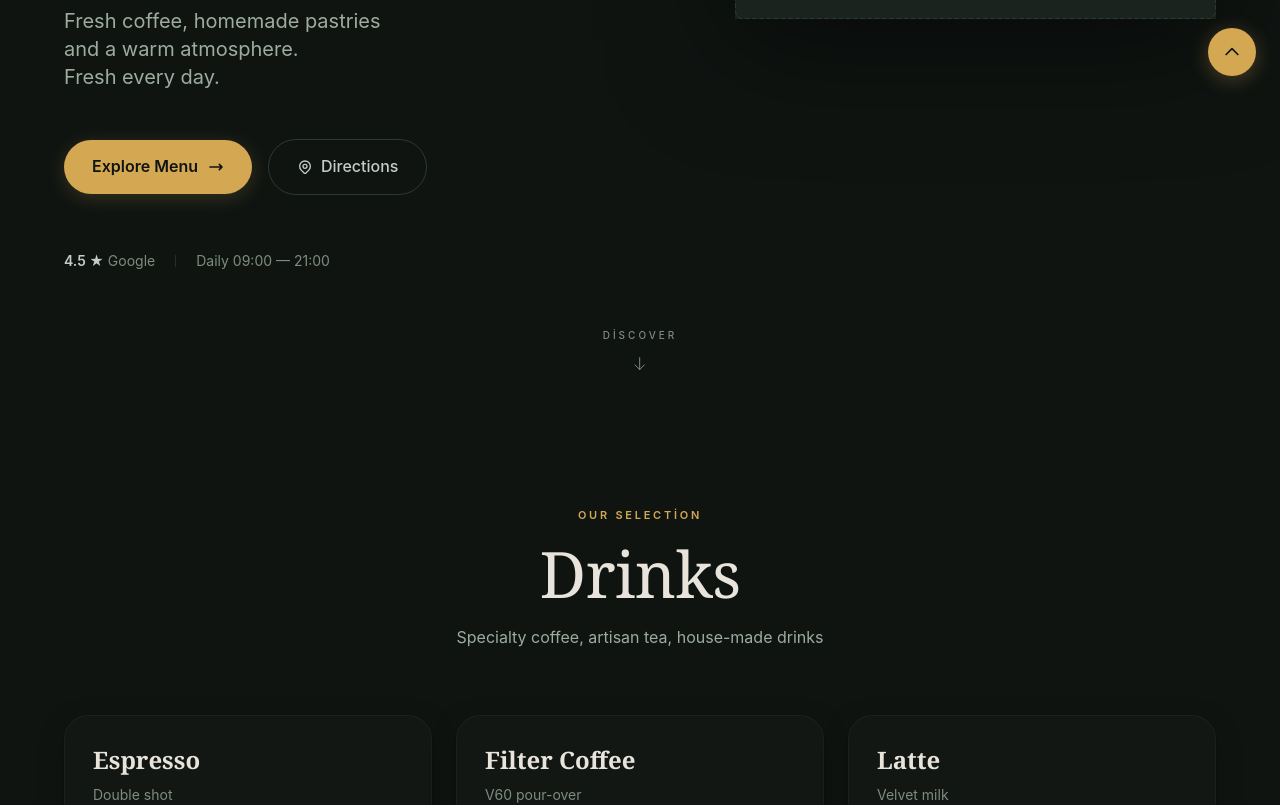
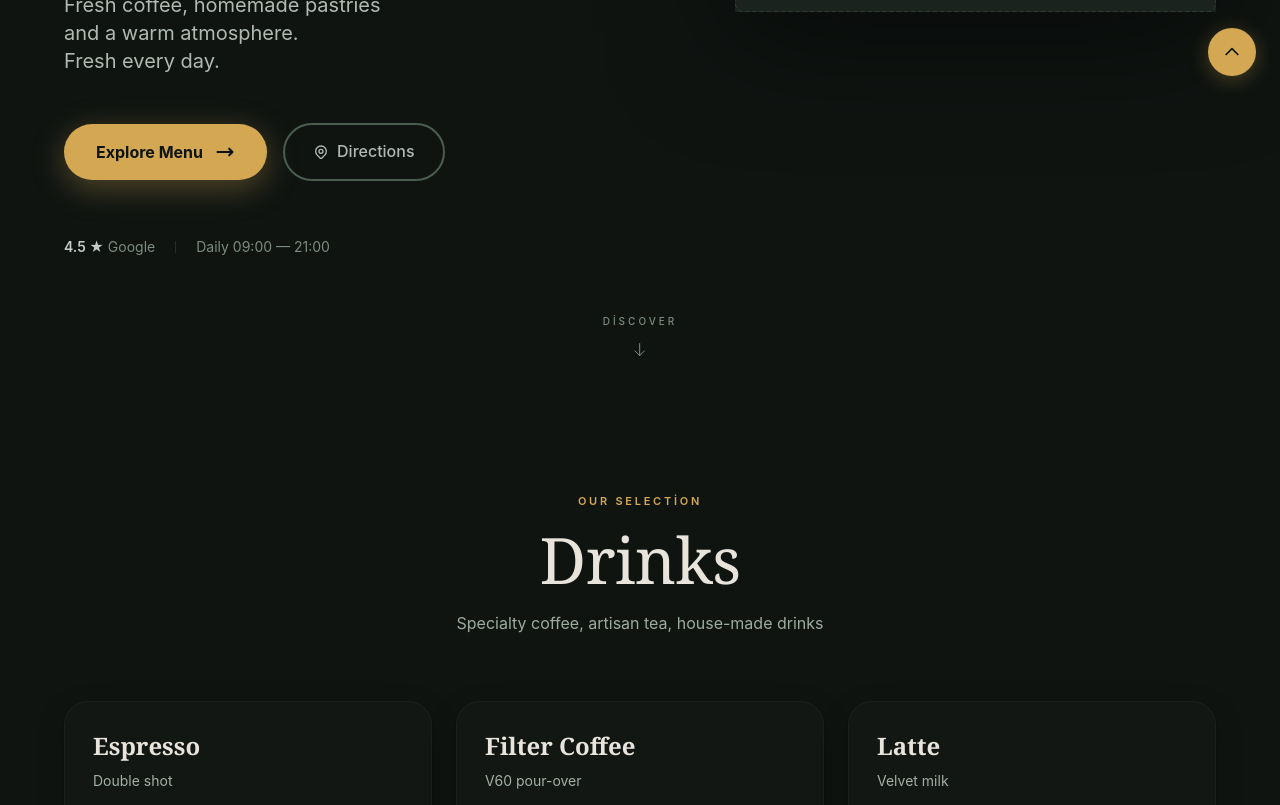
Before and after one commit to BENBILMEME/cafe-sablon-dark, a React (Vite) app: page /en in a window 1280 px wide. Shown: the part 700-1505 px from the top of the page. Built offline with nearby package versions, Linux system fonts and the light colour scheme; the HTML template or start-up script is replaced by a standard one; a web font is replaced by a local one.

Commit message:
fix: CTA contrast + size, text contrast on cards #7d8c7f->#a3b0a5, focus-visible 3px

```diff
--- a/src/components/Hero/Hero.jsx
+++ b/src/components/Hero/Hero.jsx
@@ -29,25 +29,25 @@ export default function Hero() {
               </div>
             </motion.div>
 
-            <motion.h1 id="hero-heading" variants={slowStagger} initial="hidden" animate="visible" className="font-serif text-hero text-[#e8e4db] mb-10 leading-[1.02]">
+            <motion.h1 id="hero-heading" variants={slowStagger} initial="hidden" animate="visible" className="font-serif text-hero text-[#e8e4db] mb-6 leading-[1.02]">
               <motion.span variants={dramaticReveal} className="block">{t.hero.tagline}</motion.span>
               <motion.span variants={dramaticReveal} className="block">{t.hero.tagline2}</motion.span>
               <motion.span variants={dramaticReveal} className="block italic text-[#D4A853]">{t.hero.tagline3}</motion.span>
             </motion.h1>
 
-            <motion.p variants={dramaticReveal} initial="hidden" animate="visible" className="font-sans text-lg md:text-xl text-[#9dac9f] leading-[1.9] max-w-xs mb-12">
+            <motion.p variants={dramaticReveal} initial="hidden" animate="visible" className="font-sans text-lg md:text-xl text-[#b0bab2] leading-[1.8] max-w-sm mb-12">
               {t.hero.desc.split('\n').map((l,i) => <span key={i}>{l}<br/></span>)}
             </motion.p>
 
             <motion.div variants={dramaticReveal} initial="hidden" animate="visible" className="flex flex-wrap items-center gap-4">
               <motion.a href={`/${lang}/menu`} variants={buttonHover} initial="rest" whileHover="hover" whileTap="tap"
-                className="inline-flex items-center gap-2.5 px-7 py-3.5 bg-[#D4A853] text-[#0f1411] font-semibold rounded-full hover:bg-[#e0c878] transition-colors duration-300 shadow-[0_4px_20px_rgba(212,168,83,0.2)]">
+                className="inline-flex items-center gap-3 px-8 py-4 bg-[#D4A853] text-[#0f1411] text-base font-bold rounded-full hover:bg-[#e0c878] transition-all duration-300 shadow-[0_8px_32px_rgba(212,168,83,0.35)] hover:shadow-[0_12px_40px_rgba(212,168,83,0.5)] hover:scale-105">
                 <span>{t.hero.cta}</span>
-                <svg className="w-4 h-4" fill="none" viewBox="0 0 24 24" stroke="currentColor" strokeWidth={2.5}><path strokeLinecap="round" strokeLinejoin="round" d="M17 8l4 4m0 0l-4 4m4-4H3" /></svg>
+                <svg className="w-5 h-5" fill="none" viewBox="0 0 24 24" stroke="currentColor" strokeWidth={2.5}><path strokeLinecap="round" strokeLinejoin="round" d="M17 8l4 4m0 0l-4 4m4-4H3" /></svg>
               </motion.a>
-              <motion.a href={C.contact.googleMapsUrl} target="_blank" rel="noopener noreferrer"
+              <motion.a href={C.contact.googleMapsUrl || '#'} target="_blank" rel="noopener noreferrer"
                 variants={buttonHover} initial="rest" whileHover="hover" whileTap="tap"
-                className="inline-flex items-center gap-2 px-7 py-3.5 border border-[#5c705f]/40 text-[#c4cdc5] font-medium rounded-full hover:border-[#D4A853]/50 hover:text-[#D4A853] transition-all duration-300">
+                className="inline-flex items-center gap-2 px-7 py-3.5 border-2 border-[#4a5d4e] text-[#b0bab2] font-medium rounded-full hover:border-[#D4A853] hover:text-[#D4A853] transition-all duration-300">
                 <svg className="w-4 h-4" fill="none" viewBox="0 0 24 24" stroke="currentColor" strokeWidth={2}><path strokeLinecap="round" strokeLinejoin="round" d="M17.657 16.657L13.414 20.9a1.998 1.998 0 01-2.827 0l-4.244-4.243a8 8 0 1111.314 0z" /><path strokeLinecap="round" strokeLinejoin="round" d="M15 11a3 3 0 11-6 0 3 3 0 016 0z" /></svg>
                 {t.hero.cta2}
               </motion.a>
--- a/src/components/Menu/MenuCard.jsx
+++ b/src/components/Menu/MenuCard.jsx
@@ -62,7 +62,7 @@ export default function MenuCard({ item, index, spanClass = '' }) {
           {tm[item.id]?.name || item.name}
         </h3>
 
-        <p className="font-sans text-sm leading-relaxed text-[#7d8c7f] mb-4 line-clamp-2">
+        <p className="font-sans text-sm leading-relaxed text-[#a3b0a5] mb-4 line-clamp-2">
           {tm[item.id]?.desc || item.description}
         </p>
 
--- a/src/components/Queue/QueueStatus.jsx
+++ b/src/components/Queue/QueueStatus.jsx
@@ -72,7 +72,7 @@ export default function QueueStatus() {
                     {live.open ? L.open : L.closed}
                   </span>
                 </div>
-                <span className="font-sans text-xs text-[#7d8c7f]">{timeStr}</span>
+                <span className="font-sans text-xs text-[#a3b0a5]">{timeStr}</span>
               </div>
 
               {live.open ? (
@@ -80,7 +80,7 @@ export default function QueueStatus() {
                   <div className="flex items-end gap-3 mb-2">
                     <motion.span key={live.time} initial={{ opacity: 0, y: 12 }} animate={{ opacity: 1, y: 0 }}
                       className="font-serif text-5xl md:text-6xl font-bold text-[#e8e4db]">~{live.time}</motion.span>
-                    <span className="font-sans text-lg text-[#7d8c7f] mb-1">{L.wait}</span>
+                    <span className="font-sans text-lg text-[#a3b0a5] mb-1">{L.wait}</span>
                   </div>
                   <span className="font-sans text-sm text-[#b0bab2]">{live.label}</span>
                   <div className="mt-5 h-2 bg-[#1a231d] rounded-full overflow-hidden">
@@ -101,7 +101,7 @@ export default function QueueStatus() {
               className="bg-[#121714] border border-white/[0.04] rounded-2xl p-8 shadow-[0_1px_3px_rgba(0,0,0,0.3),0_8px_32px_-8px_rgba(0,0,0,0.4)]">
               <h3 className="font-serif text-2xl font-semibold text-[#e8e4db] mb-4">{L.hours}</h3>
               <p className="font-sans text-sm text-[#D4A853] mb-4">{t.queue.everyDay} {OPEN_HOUR}:00 — {CLOSE_HOUR}:00</p>
-              <p className="font-sans text-xs text-[#7d8c7f]">{L.hoursNote}</p>
+              <p className="font-sans text-xs text-[#a3b0a5]">{L.hoursNote}</p>
             </motion.div>
           </div>
 
@@ -109,7 +109,7 @@ export default function QueueStatus() {
           <motion.div variants={dramaticReveal} initial="hidden" whileInView="visible" viewport={{ once: true }}
             className="bg-[#121714] border border-white/[0.04] rounded-2xl p-8 flex flex-col shadow-[0_1px_3px_rgba(0,0,0,0.3),0_8px_32px_-8px_rgba(0,0,0,0.4)]">
             <h3 className="font-serif text-2xl font-semibold text-[#e8e4db] mb-1">{C.queue.mapTitle[lang]}</h3>
-            <p className="font-sans text-sm text-[#7d8c7f] mb-5">{C.queue.mapAddress}</p>
+            <p className="font-sans text-sm text-[#a3b0a5] mb-5">{C.queue.mapAddress}</p>
 
             <div className="relative aspect-[4/3] rounded-xl overflow-hidden bg-[#0f1411] mb-5">
               <iframe title={`${C.business.name} — Google Maps`}
@@ -128,7 +128,7 @@ export default function QueueStatus() {
                 {transport.map((item, idx) => (
                   <div key={idx} className="flex items-center gap-2.5 p-3 rounded-xl bg-[#0f1411]">
                     <svg className="w-4 h-4 text-[#D4A853] shrink-0" fill="none" viewBox="0 0 24 24" stroke="currentColor" strokeWidth={1.5}><path strokeLinecap="round" strokeLinejoin="round" d="M15 10.5a3 3 0 11-6 0 3 3 0 016 0z" /><path strokeLinecap="round" strokeLinejoin="round" d="M19.5 10.5c0 7.142-7.5 11.25-7.5 11.25S4.5 17.642 4.5 10.5a7.5 7.5 0 1115 0z" /></svg>
-                    <div><p className="font-sans text-xs font-semibold text-[#d4dcd5]">{item.label[lang]}</p><p className="font-sans text-[10px] text-[#7d8c7f]">{item.distance[lang]}</p></div>
+                    <div><p className="font-sans text-xs font-semibold text-[#d4dcd5]">{item.label[lang]}</p><p className="font-sans text-[10px] text-[#a3b0a5]">{item.distance[lang]}</p></div>
                   </div>
                 ))}
               </div>
--- a/src/index.css
+++ b/src/index.css
@@ -77,10 +77,13 @@ body {
 
 /* ===== Focus ===== */
 :focus-visible {
-  outline: 2px solid var(--color-gold);
-  outline-offset: 2px;
-  border-radius: 2px;
+  outline: 3px solid var(--color-gold);
+  outline-offset: 3px;
+  border-radius: 4px;
 }
+
+/* Fix muted text contrast on dark surfaces */
+.text-muted-safe { color: #a3aea5; }
 
 /* ===== Utility Classes ===== */
 @layer components {
--- a/src/pages/MenuPage.jsx
+++ b/src/pages/MenuPage.jsx
@@ -53,7 +53,7 @@ export default function MenuPage() {
               className={`px-4 py-2 rounded-full text-xs font-semibold transition-all ${
                 dietFilter === f.key
                   ? 'bg-[#D4A853] text-[#0f1411]'
-                  : 'text-[#7d8c7f] border border-[#3d4f41] hover:border-[#D4A853]/40 hover:text-[#b0bab2]'
+                  : 'text-[#a3b0a5] border border-[#3d4f41] hover:border-[#D4A853]/40 hover:text-[#b0bab2]'
               }`}>
               {f.label}
             </button>
@@ -76,7 +76,7 @@ export default function MenuPage() {
                   <span className="font-sans text-[11px] font-semibold text-[#D4A853] tracking-[0.25em] uppercase">{cat.label}</span>
                   <h2 className="font-serif text-heading text-[#e8e4db] mt-2 mb-3">{cat.label}</h2>
                   <p className="font-sans text-[#9dac9f]">{cat.desc}</p>
-                  <p className="font-sans text-sm text-[#7d8c7f] mt-2">{items.length} {t.menuPage.items}</p>
+                  <p className="font-sans text-sm text-[#a3b0a5] mt-2">{items.length} {t.menuPage.items}</p>
                 </div>
                 <div className="flex items-center justify-center h-full">
                   <span className="font-serif text-5xl md:text-7xl italic text-[#D4A853]/15 select-none">{C.business.shortName}</span>
@@ -115,7 +115,7 @@ export default function MenuPage() {
                         </span>
                       )}
                       <h3 className="font-serif text-lg font-semibold text-[#e8e4db] mb-1.5">{tm[item.id]?.name || item.name}</h3>
-                      <p className="font-sans text-xs leading-relaxed text-[#7d8c7f] mb-4 line-clamp-2">{tm[item.id]?.desc || item.description}</p>
+                      <p className="font-sans text-xs leading-relaxed text-[#a3b0a5] mb-4 line-clamp-2">{tm[item.id]?.desc || item.description}</p>
                       <div className="flex items-center justify-between pt-3 border-t border-white/[0.05]">
                         <span className="font-serif text-xl font-semibold text-[#d4dcd5]">{item.price}</span>
                         <span className="font-sans text-[10px] text-[#5c705f] uppercase tracking-wider">₺</span>
@@ -133,7 +133,7 @@ export default function MenuPage() {
       <section className="py-20 px-6 bg-[#0f1411] text-center border-t border-white/[0.04]">
         <motion.div variants={sectionHeaderReveal} initial="hidden" whileInView="visible" viewport={{ once: true }}>
           <p className="font-serif text-2xl text-[#e8e4db] italic mb-4">{t.menuPage.quote}</p>
-          <p className="font-sans text-sm text-[#7d8c7f] mb-8">{t.menuPage.seasonal}</p>
+          <p className="font-sans text-sm text-[#a3b0a5] mb-8">{t.menuPage.seasonal}</p>
           <Link to={`/${lang}`} className="inline-flex items-center gap-2 px-7 py-3.5 border border-[#D4A853]/30 text-[#D4A853] font-medium rounded-full hover:bg-[#D4A853]/10 transition-all duration-300">
             <svg className="w-4 h-4" fill="none" viewBox="0 0 24 24" stroke="currentColor" strokeWidth={2}><path strokeLinecap="round" strokeLinejoin="round" d="M10 19l-7-7m0 0l7-7m-7 7h18" /></svg>
             {t.menuPage.back}
```
